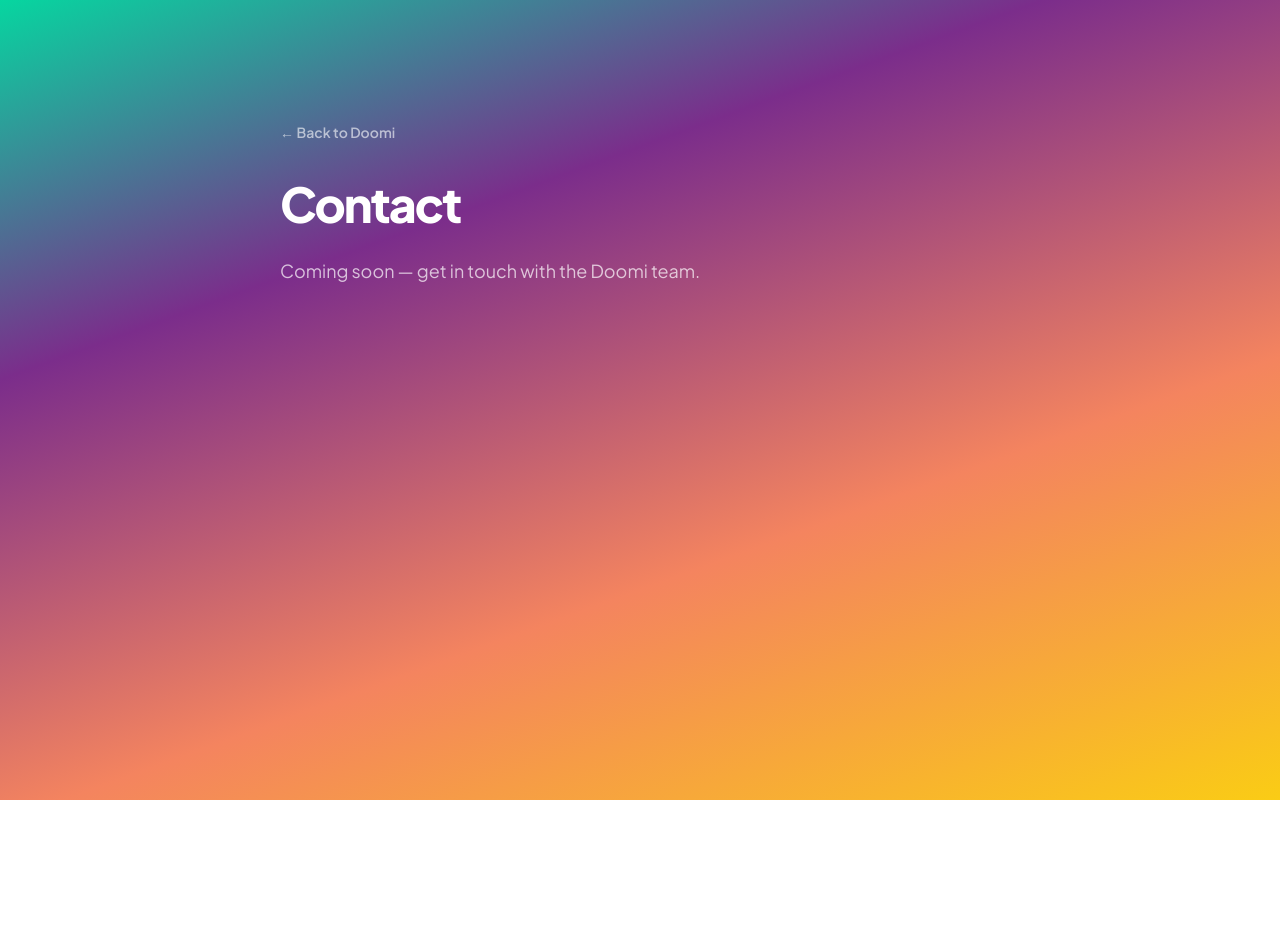
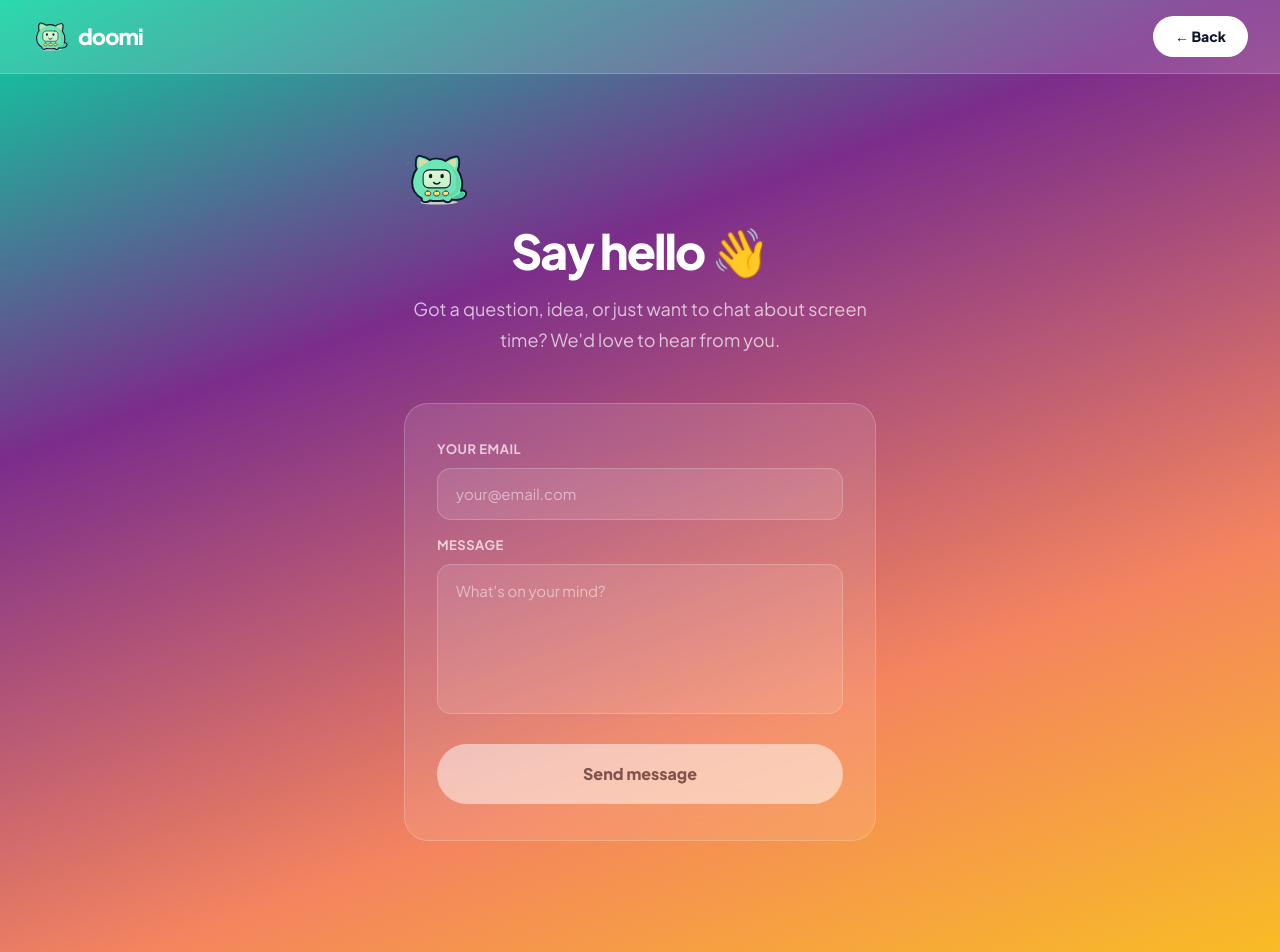
Before and after one commit to SarahAbed007/doomi, a Next.js app: page /contact in a window 1280 px wide. Shown: the top 952 px of the page. Before the commit the page ends 800 px from the top, so only its background shows below. Built offline with nearby package versions, Linux system fonts and the light colour scheme.

Commit message:
contact page with email sending

```diff
--- a/app/contact/page.js
+++ b/app/contact/page.js
@@ -1,16 +1,147 @@
+"use client"
+import { useState } from "react"
+import Image from "next/image"
+
 export default function Contact() {
+  const [email, setEmail] = useState("")
+  const [message, setMessage] = useState("")
+  const [sent, setSent] = useState(false)
+  const [loading, setLoading] = useState(false)
+
+  async function handleSubmit() {
+    if (!email || !message) return
+    setLoading(true)
+    const res = await fetch("/api/contact", {
+      method: "POST",
+      headers: { "Content-Type": "application/json" },
+      body: JSON.stringify({ email, message })
+    })
+    const data = await res.json()
+    if (data.success) setSent(true)
+    setLoading(false)
+  }
+
+  const glass = {
+    background: "rgba(255,255,255,0.1)",
+    backdropFilter: "blur(20px)",
+    border: "1px solid rgba(255,255,255,0.2)",
+    borderRadius: "24px",
+  }
+
   return (
     <main style={{
       minHeight: "100vh",
       background: "linear-gradient(160deg, #06d6a0 0%, #7b2d8b 30%, #f4845f 65%, #facc15 100%)",
-      padding: "120px 24px",
       fontFamily: "inherit"
     }}>
-      <div style={{ maxWidth: "720px", margin: "0 auto" }}>
-        <a href="/" style={{ color: "rgba(255,255,255,0.6)", fontSize: "14px", textDecoration: "none", fontWeight: "600" }}>← Back to Doomi</a>
-        <h1 style={{ color: "white", fontSize: "48px", fontWeight: "800", letterSpacing: "-2px", margin: "24px 0 16px 0" }}>Contact</h1>
-        <p style={{ color: "rgba(255,255,255,0.7)", fontSize: "18px", lineHeight: "1.7" }}>Coming soon — get in touch with the Doomi team.</p>
+
+      {/* NAV */}
+      <nav style={{
+        display: "flex", alignItems: "center", justifyContent: "space-between",
+        padding: "16px 32px",
+        background: "rgba(255,255,255,0.15)",
+        backdropFilter: "blur(20px)",
+        borderBottom: "1px solid rgba(255,255,255,0.2)",
+        position: "sticky", top: 0, zIndex: 100
+      }}>
+        <a href="/" style={{ display: "flex", alignItems: "center", gap: "10px", textDecoration: "none" }}>
+          <Image src="/pet.svg" alt="Doomi" width={36} height={36} />
+          <span style={{ fontWeight: "800", fontSize: "22px", color: "white", letterSpacing: "-1px" }}>doomi</span>
+        </a>
+        <a href="/" style={{
+          background: "white", color: "#0f172a", fontWeight: "800", fontSize: "14px",
+          padding: "10px 22px", borderRadius: "100px", textDecoration: "none"
+        }}>← Back</a>
+      </nav>
+
+      {/* CONTENT */}
+      <div style={{ maxWidth: "520px", margin: "0 auto", padding: "80px 24px 120px" }}>
+        <div style={{ textAlign: "center", marginBottom: "48px" }}>
+          <Image src="/pet.svg" alt="Doomi" width={64} height={64} style={{ marginBottom: "20px" }} />
+          <h1 style={{
+            fontSize: "48px", fontWeight: "800", letterSpacing: "-2px",
+            color: "white", margin: "0 0 16px 0", lineHeight: 1.1
+          }}>Say hello 👋</h1>
+          <p style={{ color: "rgba(255,255,255,0.7)", fontSize: "18px", lineHeight: "1.7", margin: 0 }}>
+            Got a question, idea, or just want to chat about screen time? We'd love to hear from you.
+          </p>
+        </div>
+
+        {sent ? (
+          <div style={{ ...glass, padding: "48px 32px", textAlign: "center" }}>
+            <div style={{ fontSize: "48px", marginBottom: "16px" }}>🎉</div>
+            <h2 style={{ color: "white", fontWeight: "800", fontSize: "24px", margin: "0 0 12px 0" }}>Message sent!</h2>
+            <p style={{ color: "rgba(255,255,255,0.7)", margin: 0 }}>We'll get back to you at {email} soon.</p>
+          </div>
+        ) : (
+          <div style={{ ...glass, padding: "36px 32px", display: "flex", flexDirection: "column", gap: "16px" }}>
+            <div>
+              <label style={{ display: "block", color: "rgba(255,255,255,0.7)", fontSize: "13px", fontWeight: "700", marginBottom: "8px", letterSpacing: "0.5px" }}>
+                YOUR EMAIL
+              </label>
+              <input
+                type="email"
+                placeholder="your@email.com"
+                value={email}
+                onChange={(e) => setEmail(e.target.value)}
+                style={{
+                  width: "100%", background: "rgba(255,255,255,0.1)",
+                  border: "1px solid rgba(255,255,255,0.2)",
+                  borderRadius: "14px", padding: "14px 18px",
+                  color: "white", fontSize: "15px", outline: "none",
+                  fontFamily: "inherit"
+                }}
+              />
+            </div>
+            <div>
+              <label style={{ display: "block", color: "rgba(255,255,255,0.7)", fontSize: "13px", fontWeight: "700", marginBottom: "8px", letterSpacing: "0.5px" }}>
+                MESSAGE
+              </label>
+              <textarea
+                placeholder="What's on your mind?"
+                value={message}
+                onChange={(e) => setMessage(e.target.value)}
+                rows={5}
+                style={{
+                  width: "100%", background: "rgba(255,255,255,0.1)",
+                  border: "1px solid rgba(255,255,255,0.2)",
+                  borderRadius: "14px", padding: "14px 18px",
+                  color: "white", fontSize: "15px", outline: "none",
+                  fontFamily: "inherit", resize: "none", lineHeight: "1.6"
+                }}
+              />
+            </div>
+            <button
+              onClick={handleSubmit}
+              disabled={loading || !email || !message}
+              style={{
+                width: "100%", background: "white",
+                color: "#0f172a", fontWeight: "800", fontSize: "16px",
+                padding: "18px", borderRadius: "100px",
+                border: "none", cursor: loading ? "wait" : "pointer",
+                opacity: (!email || !message) ? 0.5 : 1,
+                marginTop: "8px"
+              }}>
+              {loading ? "Sending..." : "Send message"}
+            </button>
+          </div>
+        )}
       </div>
+
+      {/* FOOTER */}
+      <footer style={{
+        textAlign: "center", padding: "32px",
+        background: "rgba(0,0,0,0.2)",
+        backdropFilter: "blur(10px)",
+        borderTop: "1px solid rgba(255,255,255,0.1)",
+        color: "rgba(255,255,255,0.5)", fontSize: "13px"
+      }}>
+        <div style={{ display: "flex", alignItems: "center", justifyContent: "center", gap: "8px", marginBottom: "8px" }}>
+          <Image src="/pet.svg" alt="Doomi" width={24} height={24} />
+          <span style={{ fontWeight: "800", color: "white", letterSpacing: "-0.5px" }}>doomi</span>
+        </div>
+        Helping you scroll less, one analysis at a time.
+      </footer>
     </main>
   )
 }
```
